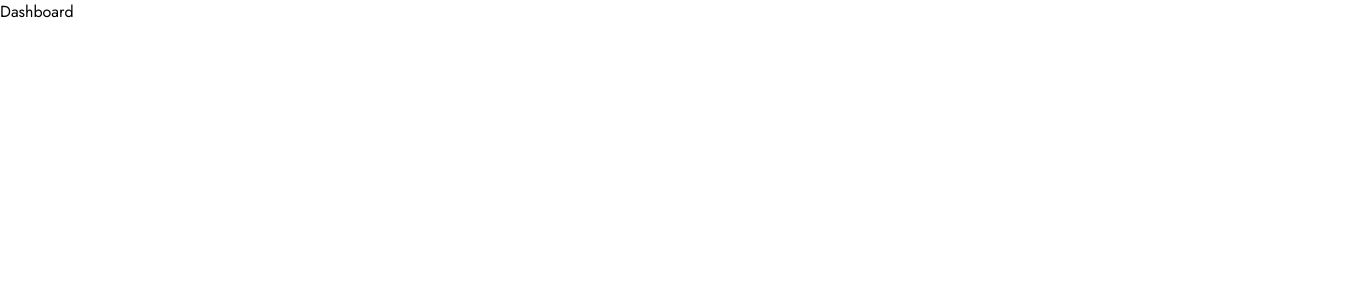
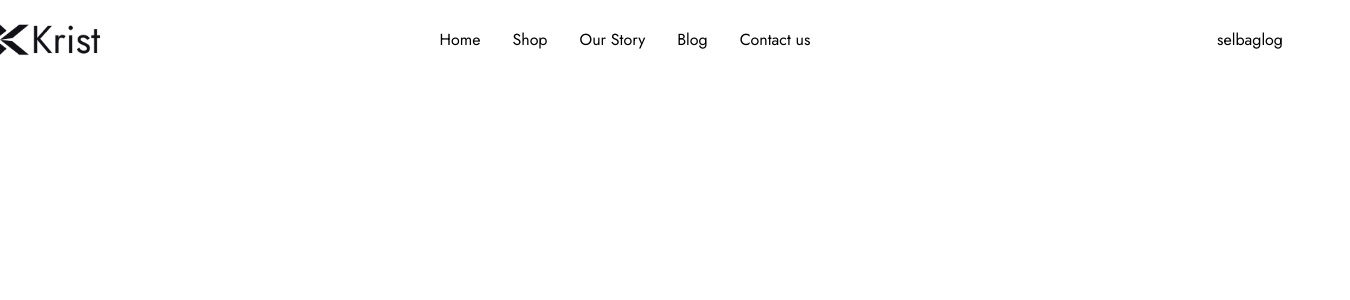
Before and after one commit to saumya9889/Krist, a React (Create React App) app: page / in a window 1280 px wide. Shown: the top 300 px of the page, 1350 px wide, since content can reach past the window. Built offline with nearby package versions, Linux system fonts and the light colour scheme.

Commit message:
wip for home page

```diff
--- a/src/App.js
+++ b/src/App.js
@@ -2,7 +2,9 @@ import React from "react";
 import {  Routes, Route } from "react-router-dom";
 import Login from "./Page/login";
 import SignUp from './Page/sign-up';
-import Dashboard from './Page/Dashboard';
+import HomePage from './Page/HomePage';
+
+
 
 
 
@@ -12,7 +14,7 @@ function App() {
     <Routes>
       <Route path="/login" element={<Login/>}/>
       <Route path="/signup" element={<SignUp/>}/>
-      <Route path="/" element={<Dashboard/>}/>
+      <Route path="/" element={<HomePage/>}/>
     </Routes>
     </>
   );
--- /dev/null
+++ b/src/Components/Home/Header.jsx
@@ -0,0 +1,49 @@
+import React from "react";
+import Logo from "../../assests/image/logo.png";
+
+const Header = () => {
+  return (
+    <>
+      <header>
+        <nav className="container-wrapper">
+          <div className="content-wrappe m-auto h-[80px] place-items-center  grid md:grid-cols-[100px,1fr,200px]">
+            <figure className="logo w-full ">
+              <img
+                src={Logo}
+                className=" logos w-max h-max"
+                alt="logo"
+              />
+            </figure>
+            <div className="menu">
+              <ul className="menu-list flex items-center gap-8 max-sm:flex-wrap max-sm:gap-y-2 max:mt-3">
+                <li>
+                  <a href="#home">Home</a>
+                </li>
+                <li>
+                  <a href="#shop">Shop</a>
+                </li>
+                <li>
+                  <a href="our story">Our Story</a>
+                </li>
+                <li>
+                  <a href="blog">Blog</a>
+                </li>
+                <li>
+                  <a href="contact us">Contact us</a>
+                </li>
+              </ul>
+            </div>
+            <div className="login flex  justify-between align-middle items-center">
+              <div>se</div>
+              <div>l</div>
+              <div>bag</div>
+              <div>log</div>
+            </div>
+          </div>
+        </nav>
+      </header>
+    </>
+  );
+};
+
+export default Header;
--- a/src/Page/Dashboard/index.js
+++ /dev/null
@@ -1,9 +0,0 @@
-import React from 'react'
-
-const Dashboard = () => {
-  return (
-    <div>Dashboard</div>
-  )
-}
-
-export default Dashboard
--- /dev/null
+++ b/src/Page/HomePage/index.jsx
@@ -0,0 +1,10 @@
+import React from 'react'
+import Header from '../../Components/Home/Header';
+
+const HomePage = () => {
+  return (
+    <Header />
+  )
+}
+
+export default HomePage;
--- a/src/Page/login/index.jsx
+++ b/src/Page/login/index.jsx
@@ -1,6 +1,6 @@
 import React, { useState } from "react";
 import Logimg from "../../assests/image/logimg.png";
-import Logo from "../../assests/image/logo.jpeg";
+import Logo from "../../assests/image/logo.png";
 import { useNavigate, Link } from "react-router-dom";
 // import axios from "axios";
 
@@ -146,12 +146,18 @@ const Login = () => {
                 />
               </div>
               <button
-                className=""
+              style={{
+                    cursor: "pointer",
+                    borderRadius: "10px",
+                    marginTop: "1.5rem",
+                    background: "#131118",
+                  }}
+                className="button  text-white   justify-center align-middle"
                 to="/signup"
                 onClick={handleNavigate}
                 // onClick={() => navigate("/signup")}
               >
-                Sigup
+                SignUp
               </button>
             </div>
           </div>
--- a/src/Page/sign-up/index.jsx
+++ b/src/Page/sign-up/index.jsx
@@ -1,4 +1,5 @@
 import React, { useState } from "react";
+import Logo from "../../assests/image/logo.png";
 import SignupImg from "../../assests/image/signup-img.png";
 
 const SignUp = () => {
@@ -41,6 +42,12 @@ const SignUp = () => {
           <div className="left-side">
             <div>
               <img src={SignupImg} className="w-full" alt="background" />
+              <img
+                src={Logo}
+                className="absolute w-[143px] h-[58px] top-[60px] left-[60px] z-10"
+                alt="logo"
+                // style={{ width: "12%", height: "40px" }}
+              />
             </div>
           </div>
           <div className="right-side flex justify-center items-center h-[40%]">
--- /dev/null
+++ b/src/assests/styles/Home/header.scss
@@ -0,0 +1,14 @@
+*{
+    margin: 0;
+    font-style: jost;
+}
+
+
+// .content-wrapper{
+//     display: grid;
+//     justify-content: center;
+//     align-items: center;
+//     grid-template-columns: 1fr 2fr 2fr;
+//     padding: 10px;
+
+// }
--- a/src/assests/styles/globle.scss
+++ b/src/assests/styles/globle.scss
@@ -1,6 +1,7 @@
 @import url('https://fonts.googleapis.com/css2?family=Jost&family=Poppins&display=swap');
 @import "./login.scss";
 @import "./signup.scss";
+@import "../styles/Home/header.scss";
 
 * {
     margin: 0;
@@ -8,7 +9,7 @@
     box-sizing: border-box;
 }
 
-.container{
+.container-wrapper{
     margin: 0 auto;
     width: 1350px;
 }
--- a/src/assests/styles/login.scss
+++ b/src/assests/styles/login.scss
@@ -1,11 +1,11 @@
-*{
+* {
   // margin: 0 auto;
   // padding: 0;
   // box-sizing: border-box;
   font-family: jost;
 }
 
-@mixin flex{
+@mixin flex {
   display: flex;
   justify-content: center;
   align-items: center;
@@ -20,6 +20,7 @@
   overflow-y: hidden;
 
   .right-side {
+
     // margin: 12rem;
     // padding: 2rem;
     h1 {
@@ -30,17 +31,19 @@
       line-height: 24px;
       color: #080808;
     }
+
     h5 {
       font-size: 14px;
       padding: 5px 0 18px 0;
     }
+
     .input-wrapper label {
       padding: 0 0 5px;
       font-size: 12px;
       font-weight: 500;
     }
 
-    .input{
+    .input {
       border-radius: 6px;
       border: 1px solid rgb(19, 17, 24);
       width: 308px;
@@ -52,7 +55,8 @@
       justify-content: space-between;
       padding-top: 8px;
       gap: 20px;
-       .remember{
+
+      .remember {
         width: 58%;
         display: grid;
         grid-template-columns: 22px max-content;
@@ -60,10 +64,22 @@
         align-items: center;
         font-size: 13px;
         font-weight: 500;
-        input{
-            width:22px;
+
+        input {
+          width: 22px;
         }
       }
     }
+
+    .button {
+      font-size: 15px;
+      font-weight: 500;
+      border-radius: 10px;
+      border: 1px solid rgb(19, 17, 24);
+      width: 308px;
+      height: 2rem;
+      font-family: "jost";
+      background-color: rgb(19, 17, 24);
     }
   }
+}
--- a/tailwind.config.js
+++ b/tailwind.config.js
@@ -3,6 +3,9 @@ module.exports = {
   content: ["./src/**/*.{js,jsx,ts,tsx}"],
   theme: {
     extend: {
+      screens: {
+        'max-sm': {'max': '480px'},
+      },
       color: {
         grey: "#A4A1AA",
          buttonColor: "#131118",
```
Also changed, not shown: src/assests/image/logo.jpeg (deleted), src/assests/image/logo.png (added). Lines whose indentation alone changed are shown as unchanged.
